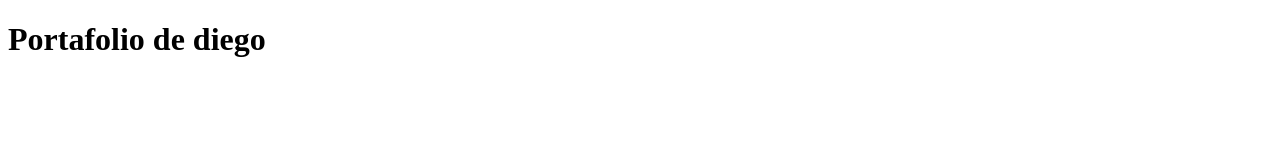
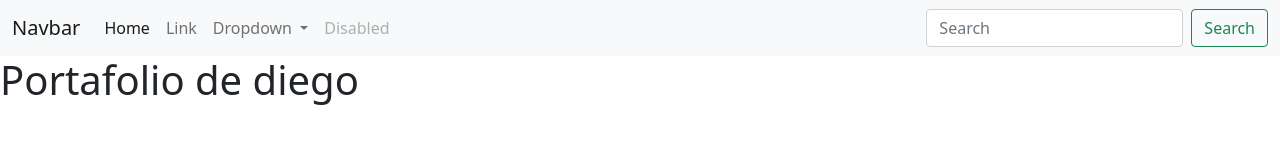
Before and after one commit to diegojbs/portafolio, a plain HTML site: page index.html in a window 1280 px wide. Drawn offline with nearby package versions, Linux system fonts and the light colour scheme.

Commit message:
Update index.html
Se agrega navbar y bootstrap al proyecto

```diff
--- a/index.html
+++ b/index.html
@@ -4,8 +4,45 @@
     <meta charset="UTF-8">
     <meta name="viewport" content="width=device-width, initial-scale=1.0">
     <title>Portafolio</title>
+    <link href="https://cdn.jsdelivr.net/npm/bootstrap@5.0.2/dist/css/bootstrap.min.css" rel="stylesheet" integrity="sha384-EVSTQN3/azprG1Anm3QDgpJLIm9Nao0Yz1ztcQTwFspd3yD65VohhpuuCOmLASjC" crossorigin="anonymous">
 </head>
 <body>
+    <nav class="navbar navbar-expand-lg navbar-light bg-light">
+      <div class="container-fluid">
+        <a class="navbar-brand" href="#">Navbar</a>
+        <button class="navbar-toggler" type="button" data-bs-toggle="collapse" data-bs-target="#navbarSupportedContent" aria-controls="navbarSupportedContent" aria-expanded="false" aria-label="Toggle navigation">
+          <span class="navbar-toggler-icon"></span>
+        </button>
+        <div class="collapse navbar-collapse" id="navbarSupportedContent">
+          <ul class="navbar-nav me-auto mb-2 mb-lg-0">
+            <li class="nav-item">
+              <a class="nav-link active" aria-current="page" href="#">Home</a>
+            </li>
+            <li class="nav-item">
+              <a class="nav-link" href="#">Link</a>
+            </li>
+            <li class="nav-item dropdown">
+              <a class="nav-link dropdown-toggle" href="#" id="navbarDropdown" role="button" data-bs-toggle="dropdown" aria-expanded="false">
+                Dropdown
+              </a>
+              <ul class="dropdown-menu" aria-labelledby="navbarDropdown">
+                <li><a class="dropdown-item" href="#">Action</a></li>
+                <li><a class="dropdown-item" href="#">Another action</a></li>
+                <li><hr class="dropdown-divider"></li>
+                <li><a class="dropdown-item" href="#">Something else here</a></li>
+              </ul>
+            </li>
+            <li class="nav-item">
+              <a class="nav-link disabled" href="#" tabindex="-1" aria-disabled="true">Disabled</a>
+            </li>
+          </ul>
+          <form class="d-flex">
+            <input class="form-control me-2" type="search" placeholder="Search" aria-label="Search">
+            <button class="btn btn-outline-success" type="submit">Search</button>
+          </form>
+        </div>
+      </div>
+    </nav>
     <h1>Portafolio de diego</h1>
 </body>
 </html>
```
